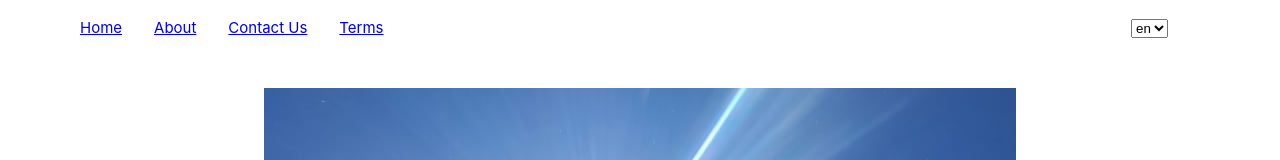
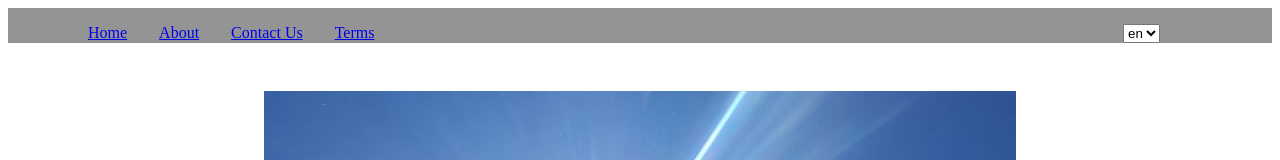
Before and after one commit to magnus-thor/glacier-paradise, a Vue app: page / in a window 1280 px wide. Shown: the top 160 px of the page. Built offline with nearby package versions, Linux system fonts and the light colour scheme.

Commit message:
add colors

```diff
--- a/src/App.vue
+++ b/src/App.vue
@@ -4,10 +4,8 @@
       <my-header />
     </header>
 
-
     <main class="content">
       <router-view />
-
     </main>
 
     <footer class="footer">
@@ -25,8 +23,7 @@ export default {
 };
 </script>
 <style lang="scss">
-@import "./assets/base.css";
-
+@import "./assets/base.scss";
 
 .mainLayout {
   min-height: 100vh;
--- a/src/assets/base.css
+++ /dev/null
@@ -1,74 +0,0 @@
-/* color palette from <https://github.com/vuejs/theme> */
-:root {
-  --vt-c-white: #ffffff;
-  --vt-c-white-soft: #f8f8f8;
-  --vt-c-white-mute: #f2f2f2;
-
-  --vt-c-black: #181818;
-  --vt-c-black-soft: #222222;
-  --vt-c-black-mute: #282828;
-
-  --vt-c-indigo: #2c3e50;
-
-  --vt-c-divider-light-1: rgba(60, 60, 60, 0.29);
-  --vt-c-divider-light-2: rgba(60, 60, 60, 0.12);
-  --vt-c-divider-dark-1: rgba(84, 84, 84, 0.65);
-  --vt-c-divider-dark-2: rgba(84, 84, 84, 0.48);
-
-  --vt-c-text-light-1: var(--vt-c-indigo);
-  --vt-c-text-light-2: rgba(60, 60, 60, 0.66);
-  --vt-c-text-dark-1: var(--vt-c-white);
-  --vt-c-text-dark-2: rgba(235, 235, 235, 0.64);
-}
-
-/* semantic color variables for this project */
-:root {
-  --color-background: var(--vt-c-white);
-  --color-background-soft: var(--vt-c-white-soft);
-  --color-background-mute: var(--vt-c-white-mute);
-
-  --color-border: var(--vt-c-divider-light-2);
-  --color-border-hover: var(--vt-c-divider-light-1);
-
-  --color-heading: var(--vt-c-text-light-1);
-  --color-text: var(--vt-c-text-light-1);
-
-  --section-gap: 160px;
-}
-
-@media (prefers-color-scheme: dark) {
-  :root {
-    --color-background: var(--vt-c-black);
-    --color-background-soft: var(--vt-c-black-soft);
-    --color-background-mute: var(--vt-c-black-mute);
-
-    --color-border: var(--vt-c-divider-dark-2);
-    --color-border-hover: var(--vt-c-divider-dark-1);
-
-    --color-heading: var(--vt-c-text-dark-1);
-    --color-text: var(--vt-c-text-dark-2);
-  }
-}
-
-*,
-*::before,
-*::after {
-  box-sizing: border-box;
-  margin: 0;
-  position: relative;
-  font-weight: normal;
-}
-
-body {
-  min-height: 100vh;
-  color: var(--color-text);
-  background: var(--color-background);
-  transition: color 0.5s, background-color 0.5s;
-  line-height: 1.6;
-  font-family: Inter, -apple-system, BlinkMacSystemFont, 'Segoe UI', Roboto, Oxygen, Ubuntu,
-    Cantarell, 'Fira Sans', 'Droid Sans', 'Helvetica Neue', sans-serif;
-  font-size: 15px;
-  text-rendering: optimizeLegibility;
-  -webkit-font-smoothing: antialiased;
-  -moz-osx-font-smoothing: grayscale;
-}
--- /dev/null
+++ b/src/assets/base.scss
@@ -0,0 +1,5 @@
+$light_grey: #939493;
+$grey: #808081;
+$dark_grey: #363635;
+$white: #dadada;
+$yellow: #b99e33;
--- a/src/components/myHeader.vue
+++ b/src/components/myHeader.vue
@@ -15,25 +15,31 @@
     <div class="item">
       <div class="locale-changer">
         <select v-model="$i18n.locale">
-          <option v-for="locale in $i18n.availableLocales" :key="`locale-${locale}`" :value="locale">{{ locale }}
+          <option
+            v-for="locale in $i18n.availableLocales"
+            :key="`locale-${locale}`"
+            :value="locale"
+          >
+            {{ locale }}
           </option>
         </select>
-        <nav>
-        </nav>
+        <nav></nav>
       </div>
     </div>
   </div>
 </template>
 <script>
-
 export default {
   name: "MyHeader",
 };
 </script>
 <style lang="scss">
+@import "@/assets/base.scss";
 .header {
   padding: 1rem 5rem 0 5rem;
   display: flex;
+  background-color: $light_grey;
+  color: $dark_grey;
 
   .item {
     padding-right: 2rem;
```
